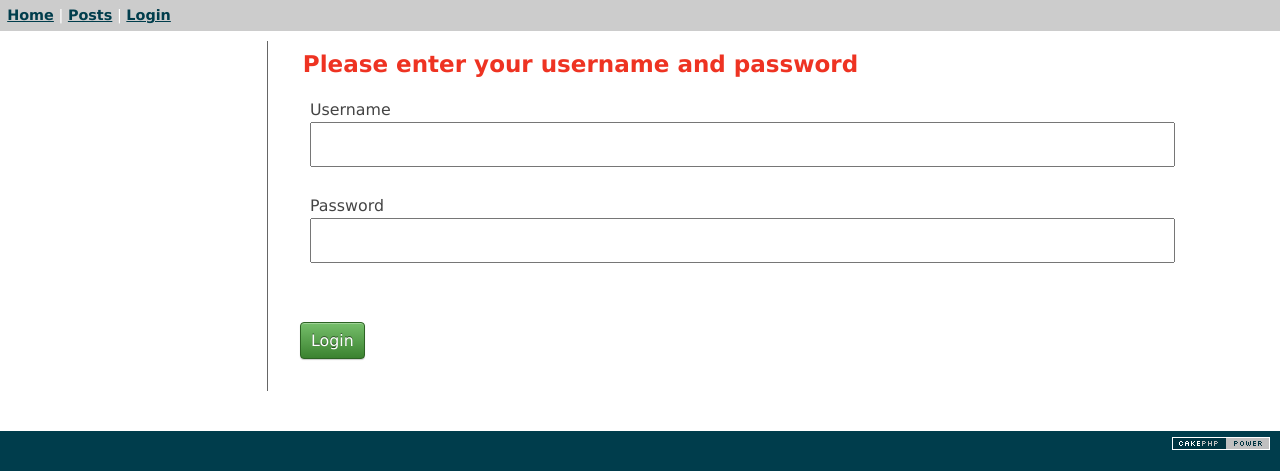
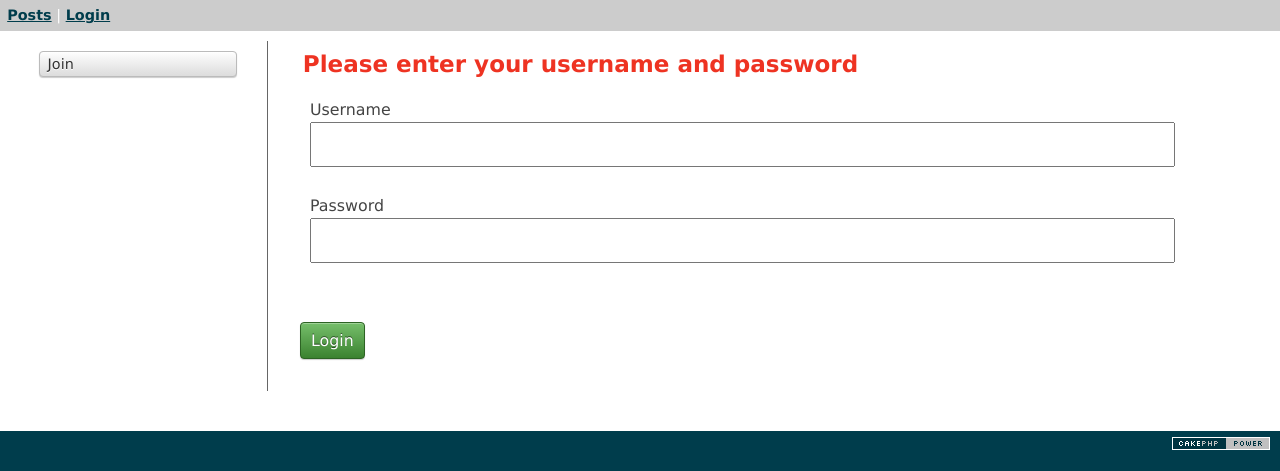
Before and after one commit to today-app/today-web, a CakePHP app: the page made by app/View/Users/login.ctp in a window 1280 px wide. Shown: the part 47-518 px from the top of the page. Run offline with PHP 8.4 and a stand-in for CakePHP, Linux system fonts and the light colour scheme; the template is opened without the code that fills it, so the values that code supplies are empty; form fields are guessed from the names that the template uses; some libraries are stand-ins or nearby versions.

Commit message:
메뉴 변경. users/index 에 사용자페이지로 가는 링크 추가. users/login 에 회원가입 링크 추가

```diff
--- a/app/View/Layouts/default.ctp
+++ b/app/View/Layouts/default.ctp
@@ -44,10 +44,11 @@ $cakeDescription = __d('cake_dev', 'CakePHP: the rapid development php framework
 		</div>
 <div style="background-color: #ccc; padding: 0.5em;">
 <?php
-$menu_items = array(
-    $this->Html->link('Home', '/home'),
-    $this->Html->link('Posts', '/posts/index'),
-);
+$menu_items = array();
+if ($this->Session->check('Auth.User.id')) {
+    $menu_items[] = $this->Html->link('Home', '/home');
+}
+$menu_items[] = $this->Html->link('Posts', '/posts/index');
 
 echo join(' | ', $menu_items);
 ?> |
--- a/app/View/Users/index.ctp
+++ b/app/View/Users/index.ctp
@@ -11,7 +11,7 @@
 	foreach ($users as $user): ?>
 	<tr>
 		<td><?php echo h($user['User']['id']); ?>&nbsp;</td>
-		<td><?php echo h($user['User']['username']); ?>&nbsp;</td>
+		<td><?php echo $this->Html->link($user['User']['username'], '/users/' . $user['User']['username']); ?>&nbsp;</td>
 		<td><?php echo h($user['User']['created']); ?>&nbsp;</td>
 		<td class="actions">
 			<?php echo $this->Form->postLink(__('Delete'), array('action' => 'delete', $user['User']['id']), null, __('Are you sure you want to delete # %s?', $user['User']['id'])); ?>
--- a/app/View/Users/login.ctp
+++ b/app/View/Users/login.ctp
@@ -11,3 +11,9 @@
     </fieldset>
     <?php echo $this->Form->end(__('Login')); ?>
 </div>
+
+<div class="actions">
+<ul>
+<li><?php echo $this->Html->link('Join', '/users/add'); ?></li>
+</ul>
+</div>
```
